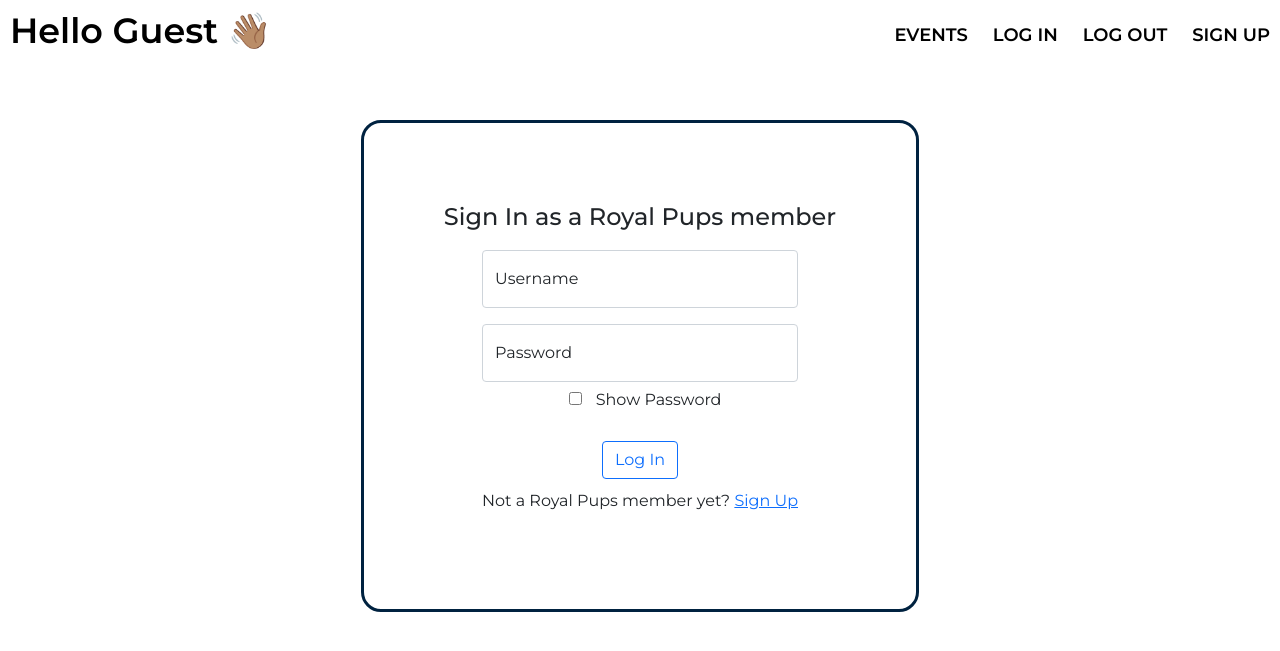
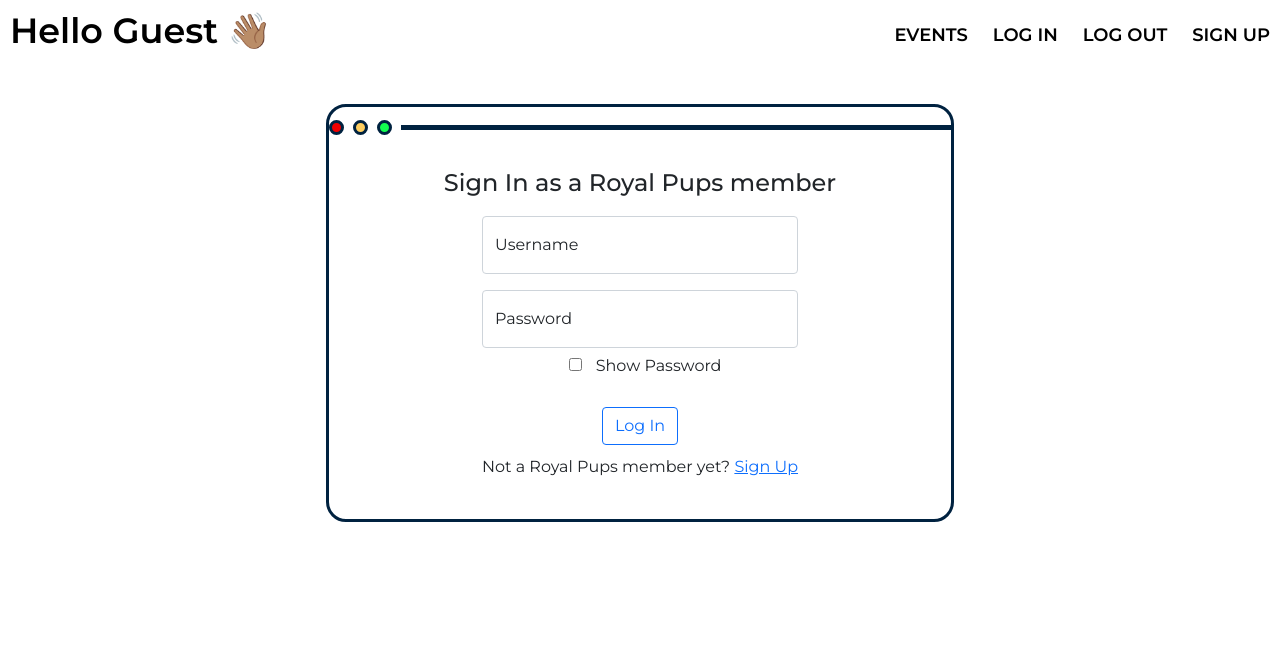
Before and after one commit to nanifour/php-registration, a PHP site: page / in a window 1280 px wide. Shown: the top 651 px of the page. Run offline with PHP 8.4, Linux system fonts and the light colour scheme.

Commit message:
styled login form

```diff
--- a/src/index.php
+++ b/src/index.php
@@ -21,10 +21,7 @@
 
   <div class="background">
 
-
-		<div class="item-container">
-
-
+	<div class="content">
   		<?php
 			//show session message
 			if (isset($_SESSION['message'])){
@@ -40,7 +37,18 @@
 			}
 		?>
 
+		<div class="item-container">
 
+			<div class="header">
+				<div class="circle-container">
+					<div class="circle-one"></div>
+					<div class="circle-two"></div>
+					<div class="circle-three"></div>
+				</div>
+				<div class="line"></div>
+			</div>
+
+			<div class="form-container">
 				<div class="text-header">
 					<h4> Sign In as a Royal Pups member </h4>
 				</div>
@@ -65,9 +73,13 @@
 							<a href="registration.php">Sign Up</a>
 						</p>
 				</form>
+
 				</div>
 
 			</div>
 
+		</div>
+  </div>
+
 </body>
 </html>
--- a/src/style/std.css
+++ b/src/style/std.css
@@ -73,24 +73,72 @@ Login / Index
   align-items: center;
 }
 
+.content{
+  margin-top: 10vh;
+}
+
 .item-container{
-  margin-top: 15vh;
+  margin-top: 3vh;
+  border: #002240 solid;
+  border-radius: 20px;
+}
+
+.form-container{
+  padding: 3vh;
   text-align: center;
   display: flex;
   flex-direction: column;
   align-items: center;
-  padding: 10vh;
-  border: #002240 solid;
-  border-radius: 20px;
 }
 
-.item-container .btn, .checkbox{
+.text-header{
+  padding-bottom: 10px;
+}
+
+.form-container .btn, .checkbox{
   margin: 10px;
 }
 
-.text-header{
-  margin-bottom: 10px;
+
+/*
+=======================
+form header
+=======================
+*/
+.header{
+  display: flex;
+  margin: 13px 0 10px 0;
+  align-items: center
 }
+
+.circle-container{
+  display: flex;
+  flex-direction: row;
+
+}
+.circle-one, .circle-two, .circle-three{
+  height: 15px;
+  width: 15px;
+  margin-right: 9px;
+  border: #002240 solid;
+  border-radius: 100%;
+}
+.circle-one{
+  background-color: #f10000;
+}
+.circle-two{
+  background-color: #fece60;
+}
+.circle-three{
+  background-color: #12fe4f;
+}
+
+.line{
+  background-color: #002240;
+  width: 550px;
+  height: 5px;
+}
+
 
 
 /*
@@ -99,7 +147,7 @@ Sign Up / Registration
 =======================
 */
 .signUp-container{
-  padding-top: 19vh;
+  padding-top: 15vh;
   text-align: center;
 }
 
```
Lines whose indentation alone changed are shown as unchanged.
